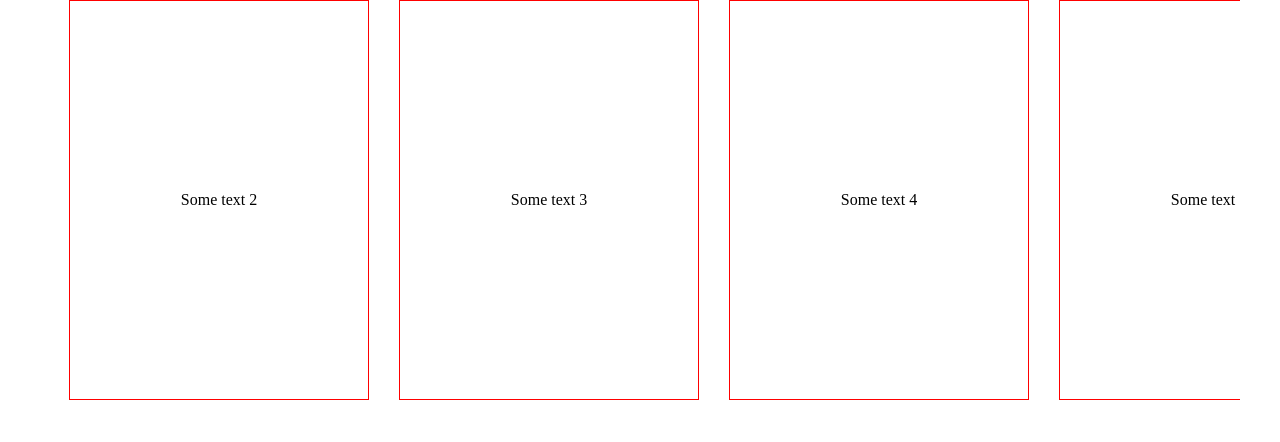
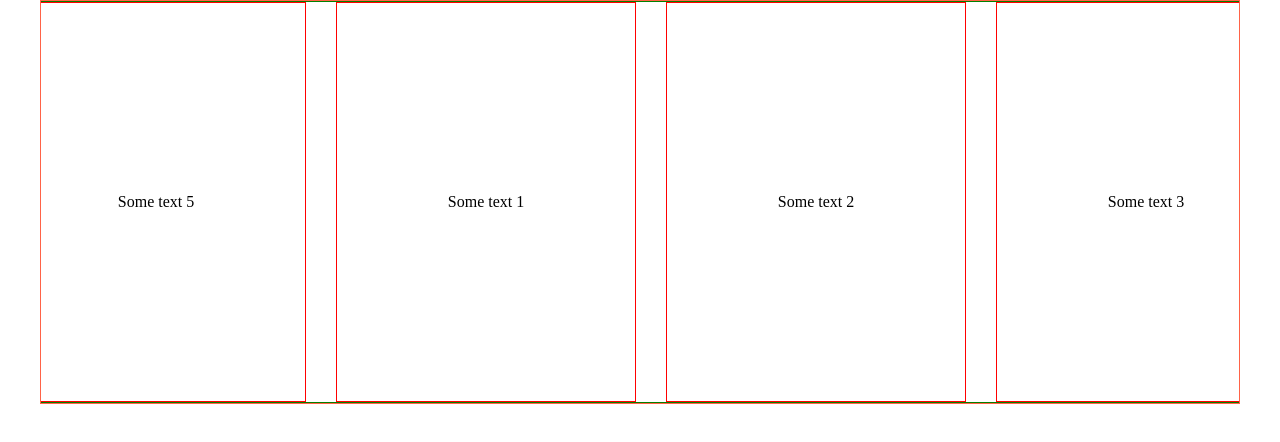
Before and after one commit to pavelarseyev/infinite-slider, a plain HTML site: page index.html in a window 1280 px wide. Drawn offline with Linux system fonts and the light colour scheme.

Commit message:
work on both directions

```diff
--- a/script.js
+++ b/script.js
@@ -6,23 +6,32 @@ class Slider {
         this.width = this.slider.offsetWidth;
         this.trackWidth = this.track.offsetWidth;
         this.slides = this.slider.querySelectorAll('.slide');
+        this.spacing = options.spaceBetween;
         this.clones = [];
         this.paused = false;
         this.speed = this.direction === 'ltr' ? options.speed * -1 : options.speed;
-        this.offsetLeft = 0;
+        this.offsetLeft = this.direction === 'ltr' ? 0 : (this.trackWidth * -1) + ((this.slides.length) * this.spacing) - this.slides[0].offsetWidth ;
         this.frame = null;
 
-        this.track.style.willChange = 'transform';
+        this.setCss();
         this.resize();
         this.addListeners();
         this.createClones();
-        this.render();
+        setTimeout(() => {
+            console.log(this)
+            this.render(this);
+        }, 100);
     }
 
     addListeners() {
         window.addEventListener('resize', this.resize.bind(this));
         this.slider.addEventListener('mouseenter', this.changePlayState.bind(this));
         this.slider.addEventListener('mouseleave', this.changePlayState.bind(this));
+    }
+
+    setCss() {
+        this.track.style.willChange = 'transform';
+        this.slides.forEach(slide => slide.style.marginRight = `${this.spacing}px`);
     }
 
     resize() {
@@ -35,21 +44,30 @@ class Slider {
     }
 
     createClones() {
-        [...this.slides].map(slide => {
-            this.clones.push(slide);
+        Array.from(this.slides).map(slide => {
+            this.clones.push(slide.cloneNode(true));
         })
+
+        if (this.direction === 'rtl') {
+            this.clones = this.clones.reverse();
+        }
 
         this.clones.forEach(clone => {
             clone.classList.add('cloned');
-            this.track.appendChild(clone);
+
+            if (this.direction === 'ltr') {
+                this.track.appendChild(clone);
+            } else {
+                this.track.prepend(clone);
+            }
         });
-
-        console.log(this.clones);
     }
 
     updatePosition() {
         if (!this.paused) {
             this.offsetLeft += this.speed;
+
+            // console.log(this.trackWidth);
 
             this.offsetLeft = Math.abs(this.offsetLeft) > this.trackWidth ? 0 : this.offsetLeft;
 
@@ -74,5 +92,6 @@ class Slider {
 new Slider({
     el: '.js-slider',
     speed: 1,
-    direction: 'ltr'
+    direction: 'rtl',
+    spaceBetween: 30
 });
--- a/style.scss
+++ b/style.scss
@@ -17,10 +17,12 @@
     display: flex;
     width: 100%;
     overflow: hidden;
+    border: 1px solid tomato;
 }
 
 .holder {
     display: flex;
+    border: 1px solid green;
 }
 
 .slide {
@@ -30,8 +32,4 @@
     width: 300px;
     height: 400px;
     border: 1px solid red;
-
-    & + .slide {
-        margin-left: 30px;
-    }
 }
```
Also changed, not shown: style.css, 1 other file.
